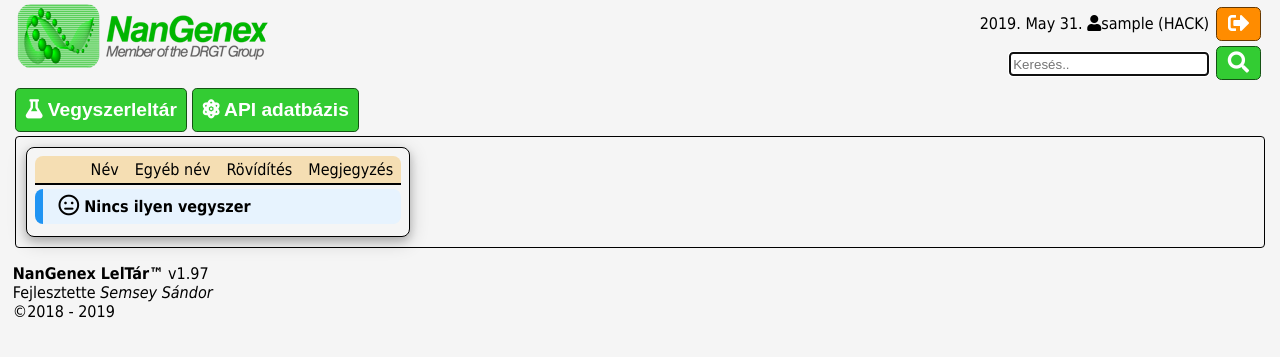
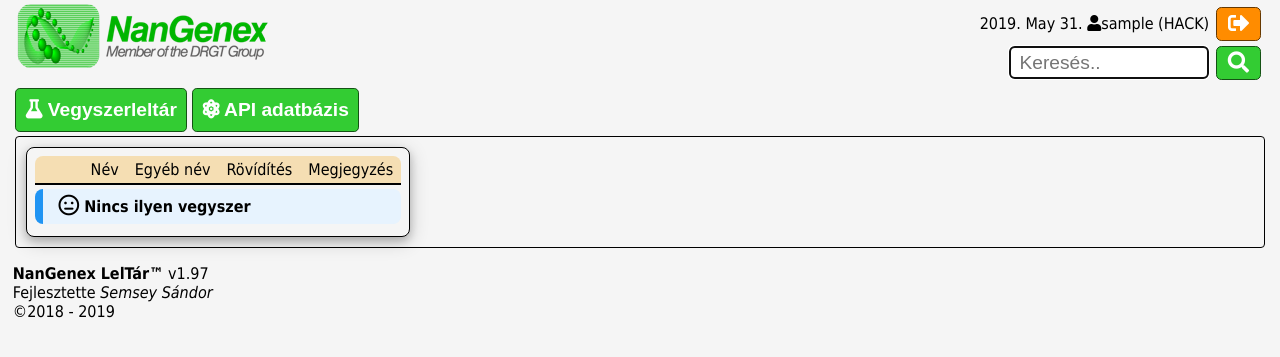
Before and after one commit to semseysandor/chem-inventory_original, a PHP site: page / in a window 1280 px wide. Shown: the top 357 px of the page. Run offline with PHP 8.4, Linux system fonts and the light colour scheme; the visitor is signed in with stand-in values (Sample User, id 1); data that the repository does not hold is empty; some libraries are stand-ins or nearby versions.

Commit message:
Update form.css

```diff
--- a/style/form.css
+++ b/style/form.css
@@ -11,6 +11,9 @@ form.search input[type=text] {
 	width: 200px;
 	border: .06em solid black;
 	border-radius: .25em;
+	margin: .12em 0;
+	padding: .25em .5em;
+	font-size: 1.2em;
 	}
 
 /*
```
